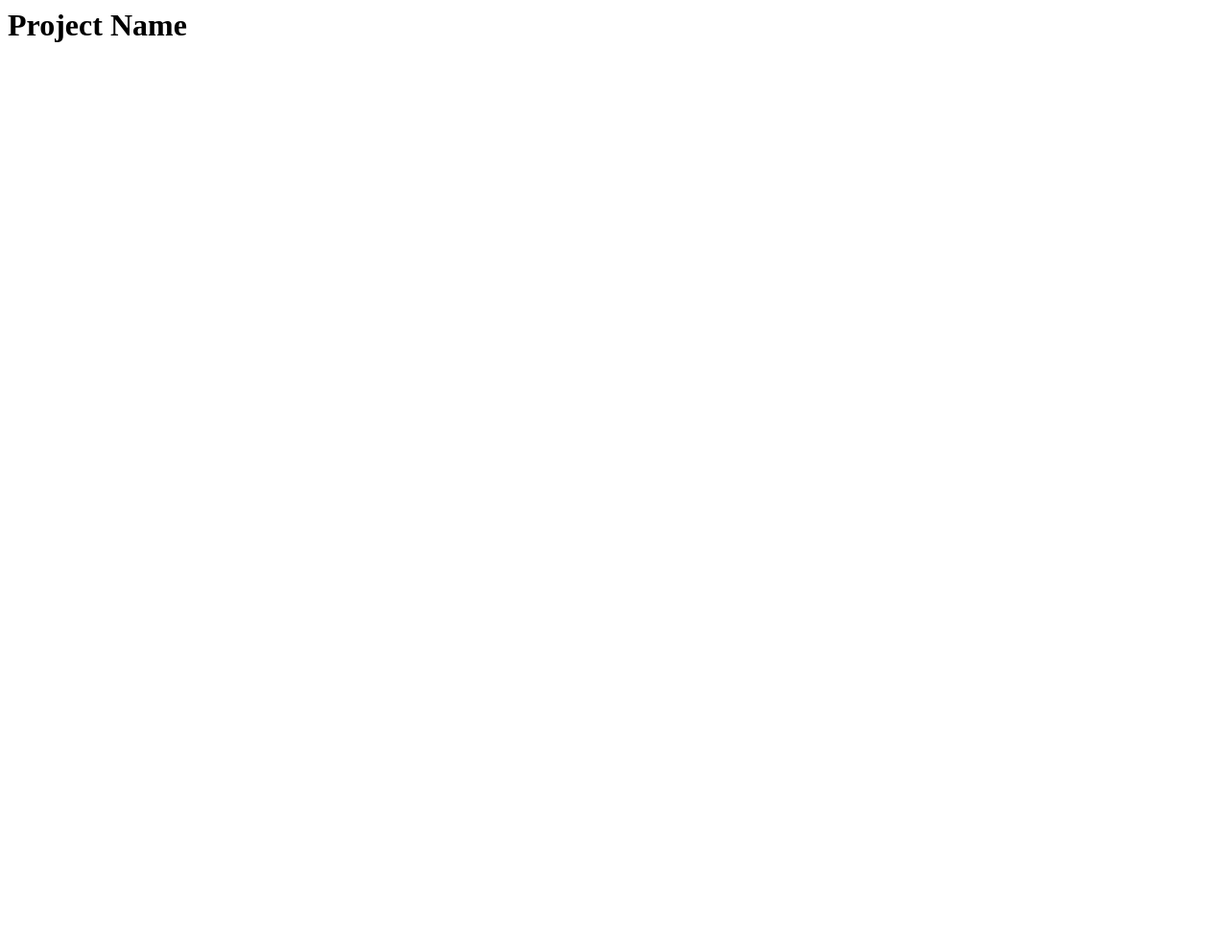
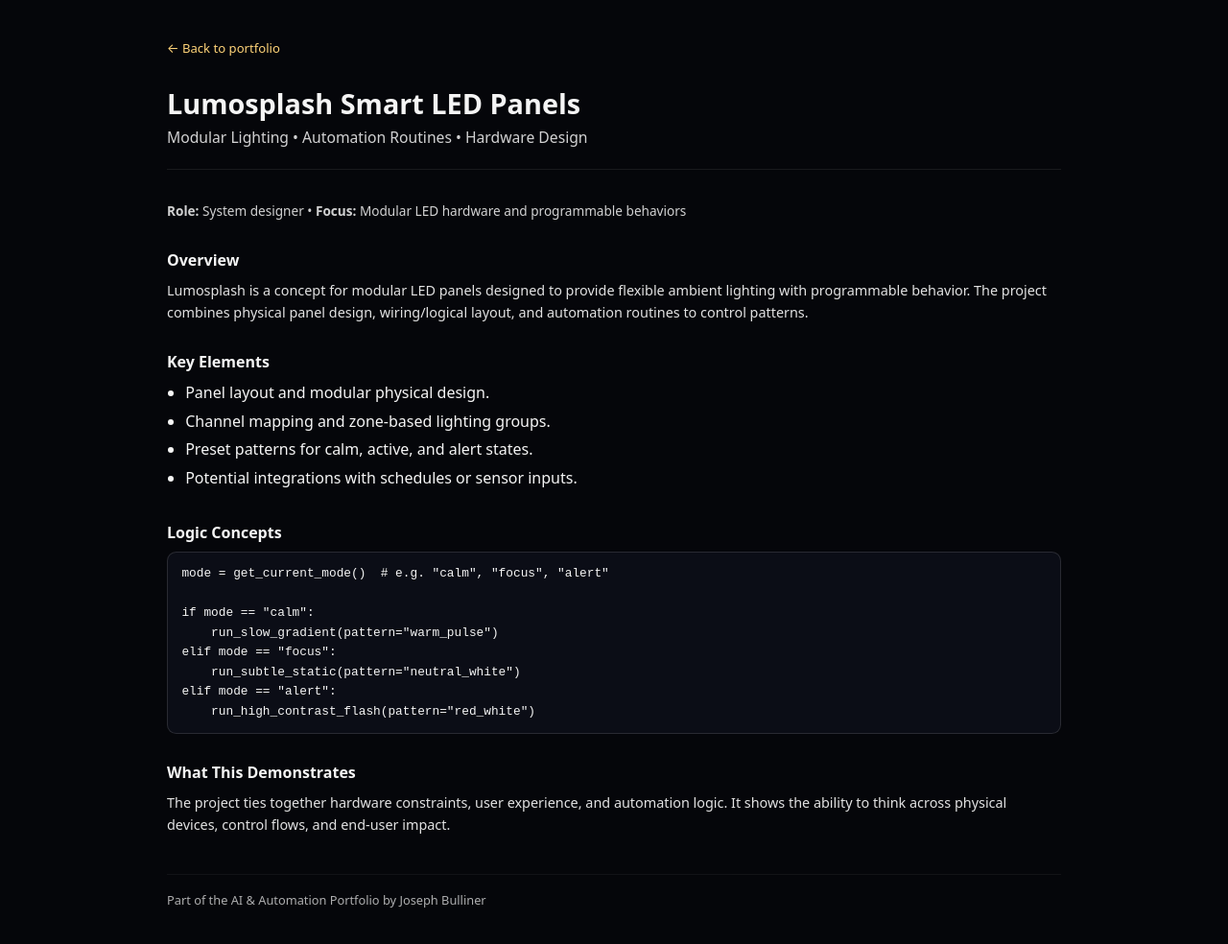
Before and after one commit to jbulliner82/jbulliner82.github.io, a plain HTML site: page projects/lumosplash-led.html in a window 1280 px wide. Shown: the whole page at 96% size. Before the commit the page ends 800 px from the top, so only its background shows below. Drawn offline with Linux system fonts and the light colour scheme.

Commit message:
Create lumosplash-led.html with project details
Added detailed project information and structure.

```diff
--- a/projects/lumosplash-led.html
+++ b/projects/lumosplash-led.html
@@ -1 +1,73 @@
-<h1>Project Name</h1>
+<!doctype html>
+<html lang="en">
+<head>
+  <meta charset="utf-8">
+  <title>Lumosplash Smart LED Panels – Joseph Bulliner</title>
+  <meta name="viewport" content="width=device-width, initial-scale=1">
+  <link rel="stylesheet" href="../styles.css">
+</head>
+<body>
+  <div class="page">
+    <header>
+      <a class="back-link" href="../index.html">← Back to portfolio</a>
+      <div class="header-top">
+        <div>
+          <div class="name">Lumosplash Smart LED Panels</div>
+          <div class="title">Modular Lighting • Automation Routines • Hardware Design</div>
+        </div>
+      </div>
+    </header>
+
+    <main class="project-layout">
+      <section class="project-meta">
+        <strong>Role:</strong> System designer •
+        <strong>Focus:</strong> Modular LED hardware and programmable behaviors
+      </section>
+
+      <section class="project-section">
+        <h2>Overview</h2>
+        <p>
+          Lumosplash is a concept for modular LED panels designed to provide flexible ambient lighting with programmable
+          behavior. The project combines physical panel design, wiring/logical layout, and automation routines to control patterns.
+        </p>
+      </section>
+
+      <section class="project-section">
+        <h2>Key Elements</h2>
+        <ul>
+          <li>Panel layout and modular physical design.</li>
+          <li>Channel mapping and zone-based lighting groups.</li>
+          <li>Preset patterns for calm, active, and alert states.</li>
+          <li>Potential integrations with schedules or sensor inputs.</li>
+        </ul>
+      </section>
+
+      <section class="project-section">
+        <h2>Logic Concepts</h2>
+        <div class="code-block">
+<pre>mode = get_current_mode()  # e.g. "calm", "focus", "alert"
+
+if mode == "calm":
+    run_slow_gradient(pattern="warm_pulse")
+elif mode == "focus":
+    run_subtle_static(pattern="neutral_white")
+elif mode == "alert":
+    run_high_contrast_flash(pattern="red_white")</pre>
+        </div>
+      </section>
+
+      <section class="project-section">
+        <h2>What This Demonstrates</h2>
+        <p>
+          The project ties together hardware constraints, user experience, and automation logic.
+          It shows the ability to think across physical devices, control flows, and end-user impact.
+        </p>
+      </section>
+    </main>
+
+    <footer class="footer">
+      Part of the AI &amp; Automation Portfolio by Joseph Bulliner
+    </footer>
+  </div>
+</body>
+</html>
```
